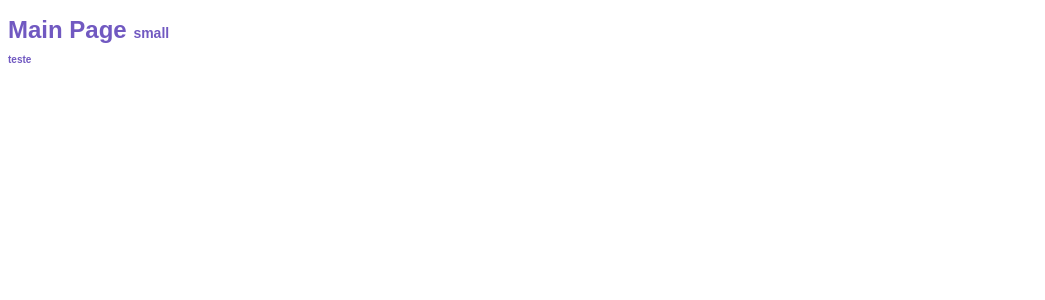
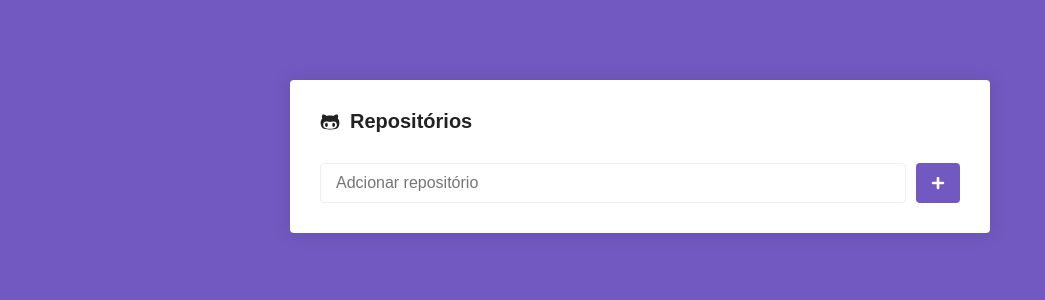
Before and after one commit to Woodsphreaker/rocketseat---bootcamp-v9---challenge5-react-project, a React (Create React App) app: page / in a window 1280 px wide. Shown: the top 300 px of the page, without its empty margins (0-1045 px from the left). Built offline with nearby package versions, Linux system fonts and the light colour scheme.

Commit message:
UPDATE: Add styles to components

```diff
--- a/src/App.js
+++ b/src/App.js
@@ -1,8 +1,14 @@
 import React from 'react'
 import Routes from './routes'
+import GlobalStyled from './styles/global'
 
 const App = () => {
-  return <Routes />
+  return (
+    <>
+      <GlobalStyled />
+      <Routes />
+    </>
+  )
 }
 
 export default App
--- a/src/pages/Main/index.js
+++ b/src/pages/Main/index.js
@@ -1,16 +1,68 @@
-import React from 'react'
+import React, { Component } from 'react'
 
-import { Title } from './styles'
+import { FaGithubAlt, FaSpinner, FaPlus } from 'react-icons/fa'
+import { Container, Form, SubmitButton } from './styles'
 
-const Main = () => {
-  return (
-    <>
-      <Title>
-        Main Page <small>small</small>
-        <p>teste</p>
-      </Title>
-    </>
-  )
+import api from '../../services/api'
+
+class Main extends Component {
+  state = {
+    newRepo: '',
+    repositories: [],
+    loading: false,
+  }
+
+  handleSubmit = async ev => {
+    ev.preventDefault()
+
+    this.setState({
+      loading: true,
+    })
+
+    const { newRepo, repositories } = this.state
+    const { data } = await api.get(`/repos/${newRepo}`)
+    const repoAttributes = {
+      name: data.full_name,
+    }
+
+    this.setState({
+      repositories: [...repositories, repoAttributes],
+      newRepo: '',
+      loading: false,
+    })
+
+    console.log(repositories)
+  }
+
+  handleInputChange = ev => {
+    const value = ev.target.value
+    this.setState({ newRepo: value })
+  }
+
+  render() {
+    const { newRepo, loading } = this.state
+    return (
+      <>
+        <Container>
+          <h1>
+            <FaGithubAlt />
+            Repositórios
+          </h1>
+
+          <Form onSubmit={this.handleSubmit}>
+            <input
+              onChange={this.handleInputChange}
+              type="text"
+              placeholder="Adcionar repositório"
+              value={newRepo}
+            />
+            <SubmitButton loading={loading}>
+              {loading ? <FaSpinner /> : <FaPlus />}
+            </SubmitButton>
+          </Form>
+        </Container>
+      </>
+    )
+  }
 }
-
 export default Main
--- a/src/pages/Main/styles.js
+++ b/src/pages/Main/styles.js
@@ -1,17 +1,80 @@
-import styled from 'styled-components'
+import styled, { keyframes, css } from 'styled-components'
 
-const Title = styled.h1`
-  font-size: 24px;
-  color: #7159c1;
-  font-family: Arial, Helvetica, sans-serif;
+const Container = styled.div`
+  max-width: 700px;
+  background-color: #fff;
+  border-radius: 4px;
+  box-shadow: 0 0 20px rgba(0, 0, 0, 0.1);
+  padding: 30px;
+  margin: 80px auto;
 
-  small {
+  h1 {
+    font-size: 20px;
+    display: flex;
+    flex-direction: row;
+    align-items: center;
+
+    svg {
+      margin-right: 10px;
+    }
+  }
+`
+
+const Form = styled.form`
+  margin-top: 30px;
+  display: flex;
+  flex-direction: row;
+
+  input {
+    flex: 1;
+    border: 1px solid #eee;
+    padding: 10px 15px;
+    border-radius: 4px;
+    font-size: 16px;
+  }
+`
+
+const rotate = keyframes`
+  from {
+    transform: rotate(0deg)
+  }
+
+  to {
+    transform: rotate(360deg)
+  }
+`
+
+const SubmitButton = styled.button.attrs(props => ({
+  type: 'submit',
+  disabled: props.loading,
+}))`
+  background-color: #7159c1;
+  border: 0;
+  padding: 0 15px;
+  border-radius: 4px;
+  margin-left: 10px;
+
+  display: flex;
+  justify-content: center;
+  align-items: center;
+
+  svg {
+    color: #fff;
     font-size: 14px;
   }
 
-  p {
-    font-size: 10px;
+  &[disabled] {
+    cursor: not-allowed;
+    opacity: 0.6;
   }
+
+  ${props =>
+    props.loading &&
+    css`
+      svg {
+        animation: ${rotate} 2s linear infinite;
+      }
+    `}
 `
 
-export { Title }
+export { Container, Form, SubmitButton }
--- /dev/null
+++ b/src/pages/Users/index.js
@@ -0,0 +1,24 @@
+import React, { Component } from 'react'
+
+import { ButtonConfirm, ButtonCancel } from '../../styles/globalElements'
+
+class TestPage extends Component {
+  clickOne = () => {
+    alert('one')
+  }
+
+  clickTwo = () => {
+    alert('two')
+  }
+
+  render() {
+    return (
+      <>
+        <ButtonConfirm onClick={this.clickOne}>Confirm</ButtonConfirm>
+        <ButtonCancel onClick={this.clickTwo}>Cancel</ButtonCancel>
+      </>
+    )
+  }
+}
+
+export default TestPage
--- a/src/routes.js
+++ b/src/routes.js
@@ -3,6 +3,7 @@ import { BrowserRouter, Switch, Route } from 'react-router-dom'
 
 import Main from './pages/Main'
 import Repository from './pages/Repository'
+import TestPage from './pages/Users'
 
 const Routes = () => {
   return (
@@ -10,6 +11,7 @@ const Routes = () => {
       <Switch>
         <Route path="/" exact component={Main}></Route>
         <Route path="/repository" component={Repository}></Route>
+        <Route path="/test-page" component={TestPage}></Route>
       </Switch>
     </BrowserRouter>
   )
--- /dev/null
+++ b/src/services/api.js
@@ -0,0 +1,7 @@
+import axios from 'axios'
+
+const api = axios.create({
+  baseURL: 'https://api.github.com',
+})
+
+export default api
--- /dev/null
+++ b/src/styles/global.js
@@ -0,0 +1,29 @@
+import { createGlobalStyle } from 'styled-components'
+
+export default createGlobalStyle`
+  * {
+    margin: 0;
+    padding: 0;
+    outline: 0;
+    box-sizing: border-box;
+  }
+
+  html, body, #root {
+    min-height: 100%
+  }
+
+  body {
+    background-color: #7159c1;
+    -webkit-font-smoothing: antialiased !important
+  }
+
+  body, input, button {
+    color: #222;
+    font-size: 14px;
+    font-family: Arial, Helvetica, sans-serif;
+  }
+
+  button {
+    cursor: pointer !important;
+  }
+`
--- /dev/null
+++ b/src/styles/globalElements.js
@@ -0,0 +1,11 @@
+import styled from 'styled-components'
+
+const ButtonConfirm = styled.button`
+  background-color: green;
+`
+
+const ButtonCancel = styled.button`
+  background-color: red;
+`
+
+export { ButtonConfirm, ButtonCancel }
```
Also changed, not shown: package.json (+9 -7 lines), 1 other file (tests, documents, lock files or other folders).
